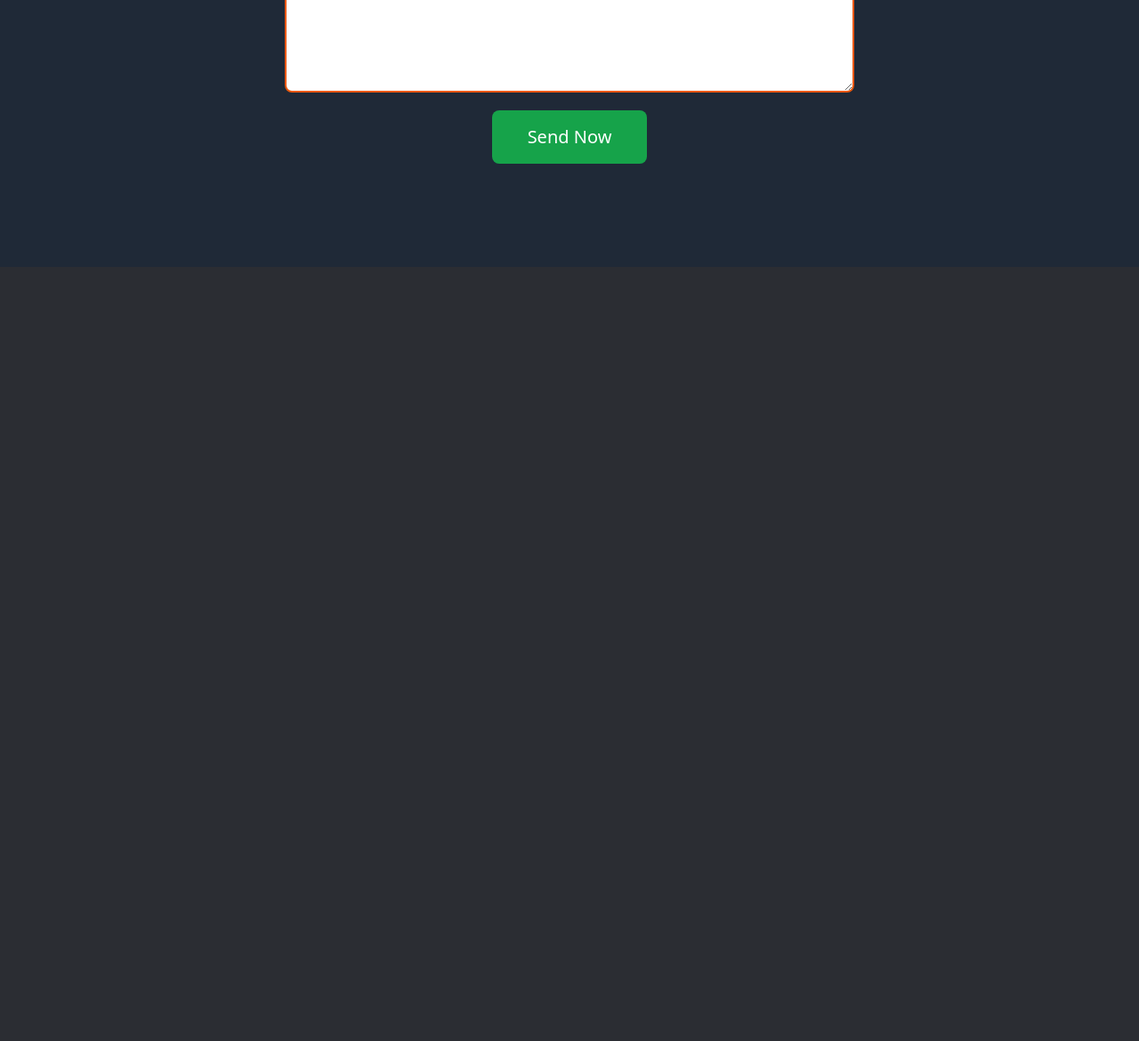
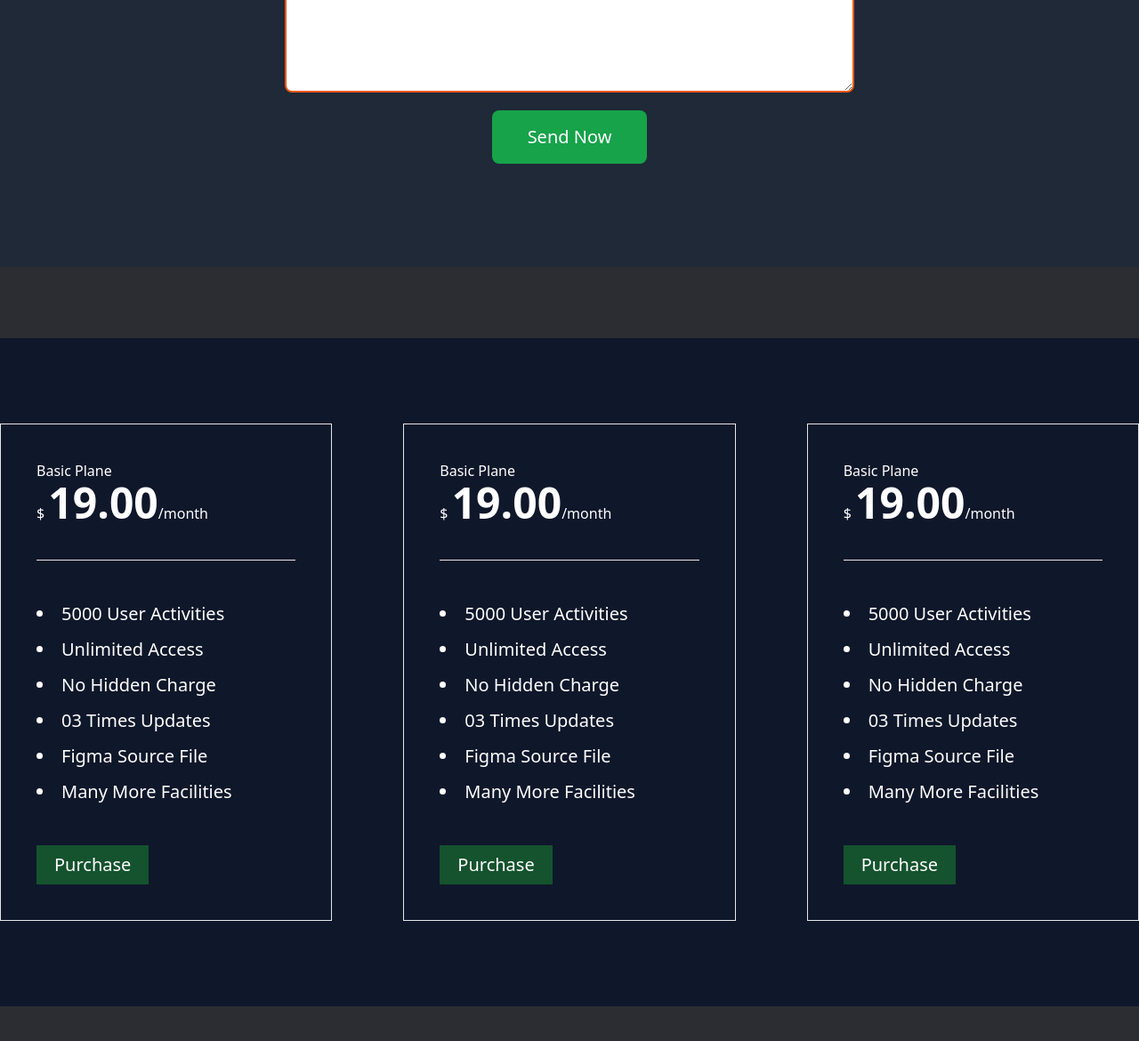
Before and after one commit to polash99y/frist-tailwind-project, a website built with Vite: page index.html in a window 1280 px wide. Shown: the part 2818-3988 px from the top of the page at 89% size. Before the commit the page ends 3118 px from the top, so only its background shows below. Built offline with nearby package versions, Linux system fonts and the light colour scheme.

Commit message:
purchase section

```diff
--- a/index.html
+++ b/index.html
@@ -135,6 +135,54 @@
       </form>
     </div>
   </section>
+
+  <section class="bg-slate-900 my-16 sm:my-20 py-12 sm:py-24">
+    <div class="text-white grid md:grid-cols-2 lg:grid-cols-3 gap-10 sm:gap-16 md:gap-20 justify-center items-center">
+      <div class="border p-10">
+        <h5>Basic Plane</h5>
+        <h2>$ <span class="text-xl sm:text-2xl md:text-5xl font-bold">19.00</span>/month</h2>
+        <hr class="my-10">
+        <ul class="list-disc leading-10 text-xl list-inside">
+          <li>5000 User Activities</li>
+          <li>Unlimited Access</li>
+          <li>No Hidden Charge</li>
+          <li>03 Times Updates</li>
+          <li>Figma Source File</li>
+          <li>Many More Facilities</li>
+        </ul>
+        <button class="bg-green-900 px-5 py-2 text-xl mt-10 transition hover:bg-green-600">Purchase</button>
+      </div>
+      <div class="border p-10">
+        <h5>Basic Plane</h5>
+        <h2>$ <span class="text-xl sm:text-2xl md:text-5xl font-bold">19.00</span>/month</h2>
+        <hr class="my-10">
+        <ul class="list-disc leading-10 text-xl list-inside">
+          <li>5000 User Activities</li>
+          <li>Unlimited Access</li>
+          <li>No Hidden Charge</li>
+          <li>03 Times Updates</li>
+          <li>Figma Source File</li>
+          <li>Many More Facilities</li>
+        </ul>
+        <button class="bg-green-900 px-5 py-2 text-xl mt-10 transition hover:bg-green-600">Purchase</button>
+      </div>
+      <div class="border p-10">
+        <h5>Basic Plane</h5>
+        <h2>$ <span class="text-xl sm:text-2xl md:text-5xl font-bold">19.00</span>/month</h2>
+        <hr class="my-10">
+        <ul class="list-disc leading-10 text-xl list-inside">
+          <li>5000 User Activities</li>
+          <li>Unlimited Access</li>
+          <li>No Hidden Charge</li>
+          <li>03 Times Updates</li>
+          <li>Figma Source File</li>
+          <li>Many More Facilities</li>
+        </ul>
+        <button class="bg-green-900 px-5 py-2 text-xl mt-10 transition hover:bg-green-600">Purchase</button>
+      </div>
+
+    </div>
+  </section>
 </main>
 
 </body>
```
